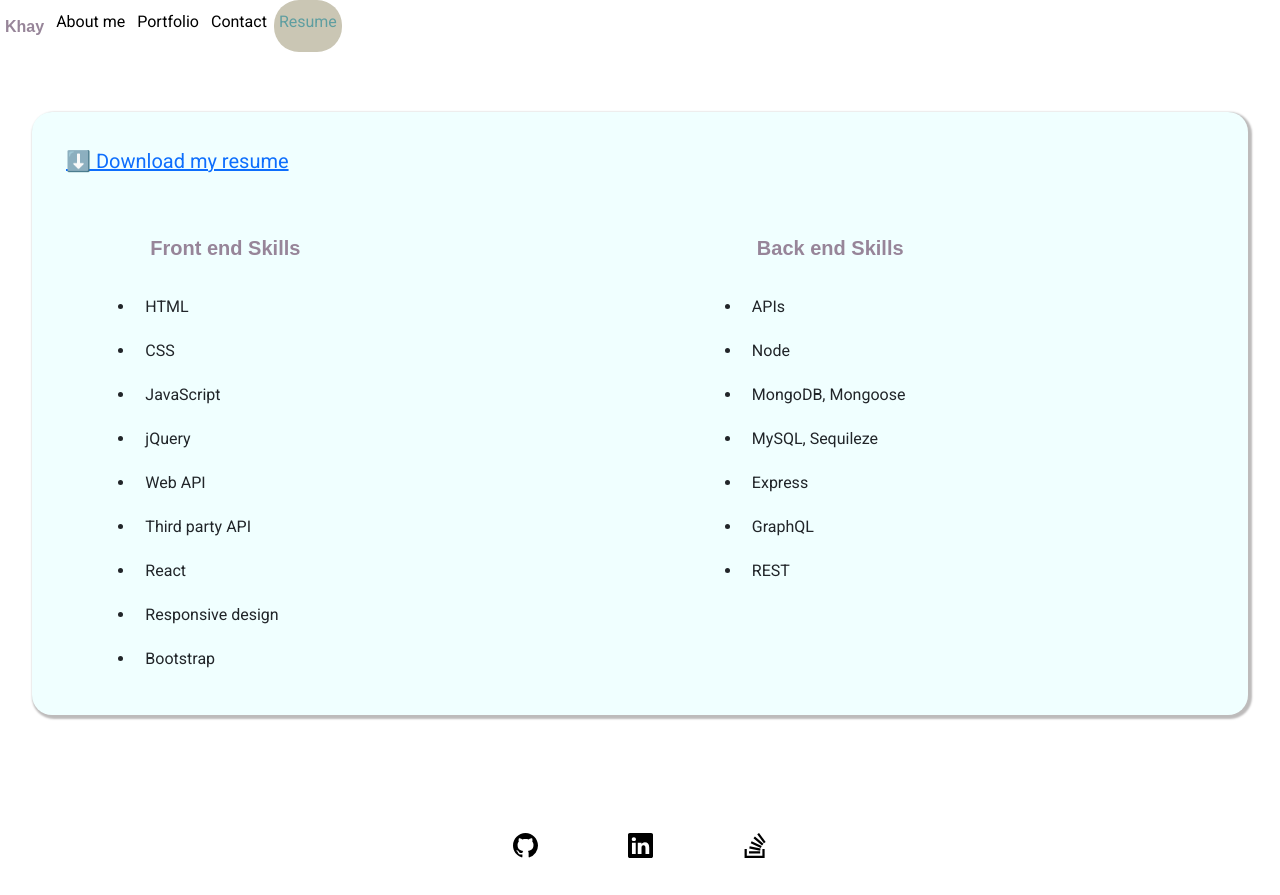
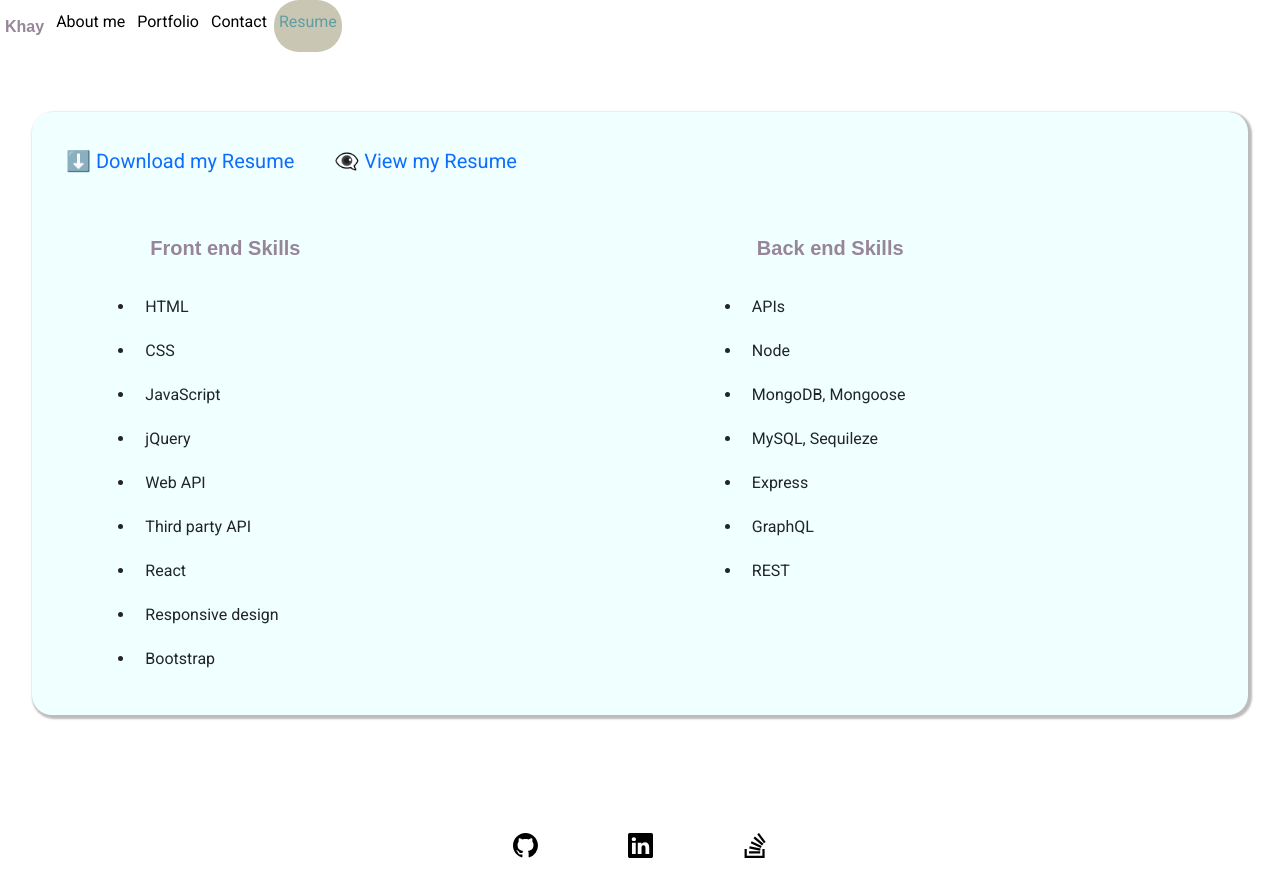
Before and after one commit to ekhay-hit/ekhay_div_hub, a React (Vite) app: page /resume in a window 1280 px wide. Built offline with nearby package versions, Linux system fonts and the light colour scheme; a web font is replaced by a local one.

Commit message:
update the resume and the links, added option to allow the resume to be view also not just download

```diff
--- a/src/pages/Resume.jsx
+++ b/src/pages/Resume.jsx
@@ -35,6 +35,8 @@ export default function Resume() {
     <main className="resume">
       <div className="download_resume">
         <ResumeDownload />
+        <br></br>
+        <ViewResume />
       </div>
       <div className="front_end">
         <Skill skills={frontEndSkills} />
@@ -62,10 +64,20 @@ function Skill({ skills }) {
 
 function ResumeDownload() {
   const resumeUrl =
-    "https://drive.google.com/uc?export=download&id=1ic-YgQmq-djK3T4gge5TYAsvsEpd8xz0";
+    "https://drive.google.com/uc?export=download&id=1RdnSL5gVPjk6S3sU8A9GDCBygxtJpVXY";
   return (
     <a href={resumeUrl} target="_blank" download="Houssine_khay.pdf">
-      ⬇️ Download my resume
+      ⬇️ Download my Resume
     </a>
   );
 }
+
+function ViewResume() {
+  const resumeUrl =
+    "https://drive.google.com/file/d/1RdnSL5gVPjk6S3sU8A9GDCBygxtJpVXY/view?usp=drive_link ";
+  return (
+    <a href={resumeUrl} target="_blank">
+      👁️‍🗨️ View my Resume
+    </a>
+  );
+}
--- a/src/pages/styles/resume.css
+++ b/src/pages/styles/resume.css
@@ -37,9 +37,14 @@ li {
 }
 
 .download_resume {
+  display: flex;
+  gap: 20px;
   text-align: start;
   width: 100%;
   padding: 30px;
+}
+.download_resume a {
+  text-decoration: none;
 }
 .download_resume a:hover {
   background-color: rgb(203, 223, 223) !important;
--- a/src/styles/index.css
+++ b/src/styles/index.css
@@ -1,5 +1,5 @@
 #root {
-  max-width: 100%;
+  width: 80%;
   height: 100%;
   margin: auto;
   padding: 2rem;
@@ -19,8 +19,8 @@
 
 @media screen and (max-width: 1400px) {
   #root {
-    width: 100%;
-    margin: 0px !important;
-    padding: 0px !important;
+    width: 100% !important;
+    margin: 0rem !important;
+    padding: 0rem !important;
   }
 }
```
